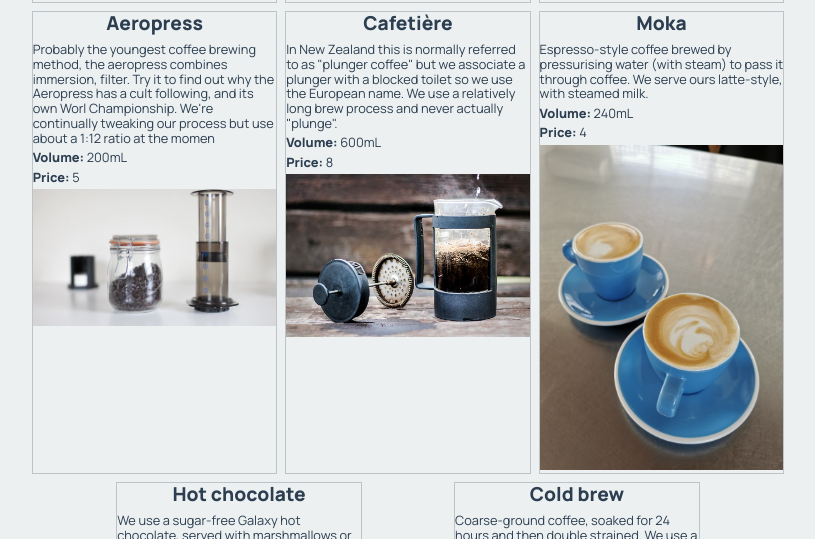
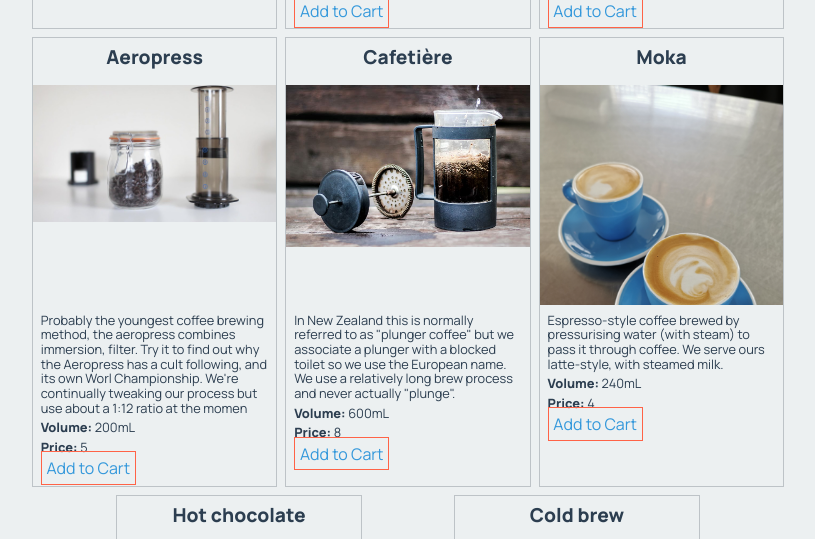
Before and after one commit to TommyHughson/Smile, a Flask app: page /menu in a window 1280 px wide. Shown: the part 986-1525 px from the top of the page, without its empty margins (232-1047 px from the left). Run offline with Flask 2, Linux system fonts and the light colour scheme; a user stored in the database is signed in; data comes from the database, SQL or seed files in the repository; both versions use the stored data as it was after the commit.

Commit message:
Added cart and cart table to database

```diff
--- a/app.py
+++ b/app.py
@@ -1,10 +1,11 @@
 import sqlite3
 from flask import Flask, render_template, request, redirect, session
 from flask_bcrypt import Bcrypt
+from datetime import datetime
 
 app = Flask(__name__)
 bcrypt = Bcrypt(app)
-app.secret_key = 'alkjaslkgjwleakhg lkwhlhwlklkhw'
+app.secret_key = "alkjaslkgjwleakhg lkwhlhwlklkhw"
 DATABASE = r"C:\Users\18217\OneDrive - Wellington College\13DTS\Smile\smile.db"
 
 
@@ -42,12 +43,31 @@ def render_homepage():
 def render_menu_page():
     con = create_connection(DATABASE)
 
-    query = "SELECT name, description, volume, price, image FROM product"
+    query = "SELECT name, description, volume, price, image, id FROM product"
     cur = con.cursor()  # creates a courser to write the query
     cur.execute(query)
     product_list = cur.fetchall()
     con.close()
     return render_template('menu.html', products=product_list, logged_in=is_logged_in())
+
+
+@app.route('/addtocart/<product_id>')
+def render_addtocart_page(product_id):
+    try:
+        product_id = int(product_id)
+    except ValueError:
+        return redirect('/menu?error=Invalid+product+id')
+    user_id = session['user_id']
+    timestamp = datetime.now()
+    print("{} would like to add {} to cart".format(user_id, product_id))
+
+    con = create_connection(DATABASE)
+    query = "INSERT INTO cart (customerid, productid, timestamp) values (?, ?, ?)"
+    cur = con.cursor()
+    cur.execute(query, (user_id, product_id, timestamp))
+    con.commit()
+    con.close()
+    return redirect(request.referrer)
 
 
 @app.route('/contact')
--- a/static/smile.css
+++ b/static/smile.css
@@ -112,7 +112,7 @@ a, a:visited {
 }
 
 .product-box-image {
-    height: 150px;
+    height: 220px;
     overflow: hidden;
 }
 
--- a/templates/login.html
+++ b/templates/login.html
@@ -7,11 +7,11 @@
     <div>
     <div class="form-group">
         <div class="form-label">Email:</div>
-        <div class="form-element"><input type="email" id="email" name="email"></div>
+        <div class="form-element"><label for="email"></label><input type="email" id="email" name="email"></div>
     </div>
     <div class="form-group">
         <div class="form-label">Password:</div>
-        <div class="form-element"><input type="password" id="password" name="password"></div>
+        <div class="form-element"><label for="password"></label><input type="password" id="password" name="password"></div>
     </div>
     <div class="form-group">
         <div class="form-label"> </div>
--- a/templates/menu.html
+++ b/templates/menu.html
@@ -12,11 +12,20 @@ Menu
 <div class="products">
 {% for product in products %}
     <div class="product-box">
-    <h3>{{ product[0] }}</h3>
+    <div class="product-box-heading">
+        <h3>{{ product[0] }}</h3>
+    </div>
+    <div class="product-box-image">
+        <img src="/static/images/{{ product[4] }}.jpg" alt="">
+    </div>
+    <div class="product-box-info">
     <p> {{ product[1] }}</p>
     <p><strong>Volume: </strong>{{ product[2] }}</p>
     <p><strong>Price: </strong>{{ product[3] }}</p>
-    <img src="/static/images/{{ product[4] }}.jpg" alt="">
+    {% if logged_in %}
+    <a href="/addtocart/{{ product[5] }}">Add to Cart</a>
+    {% endif %}
+    </div>
     </div>
 {% endfor %}
 </div>
```
Also changed, not shown: templates/signup.html (+5 -5 lines), smile.db, templates/base.html (line endings or trailing spaces), templates/contact.html (line endings or trailing spaces), templates/home.html (line endings or trailing spaces).
